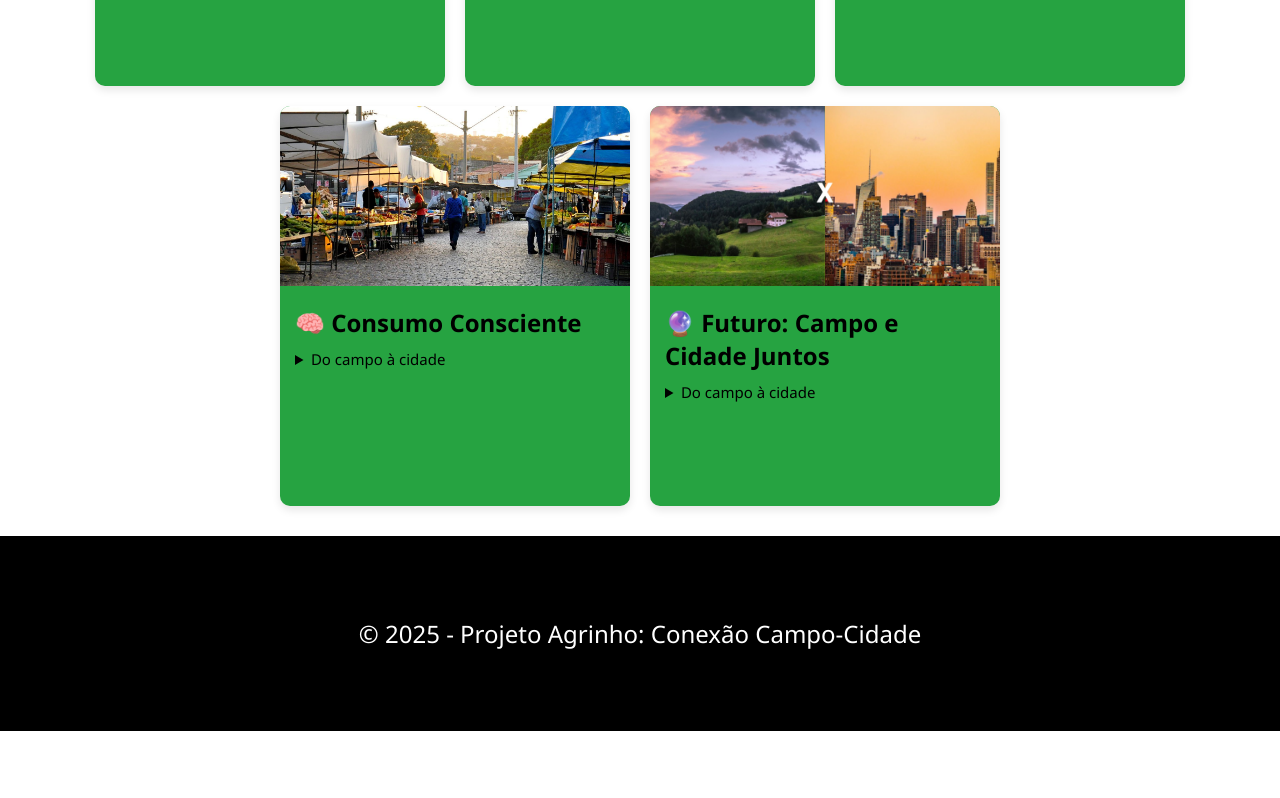
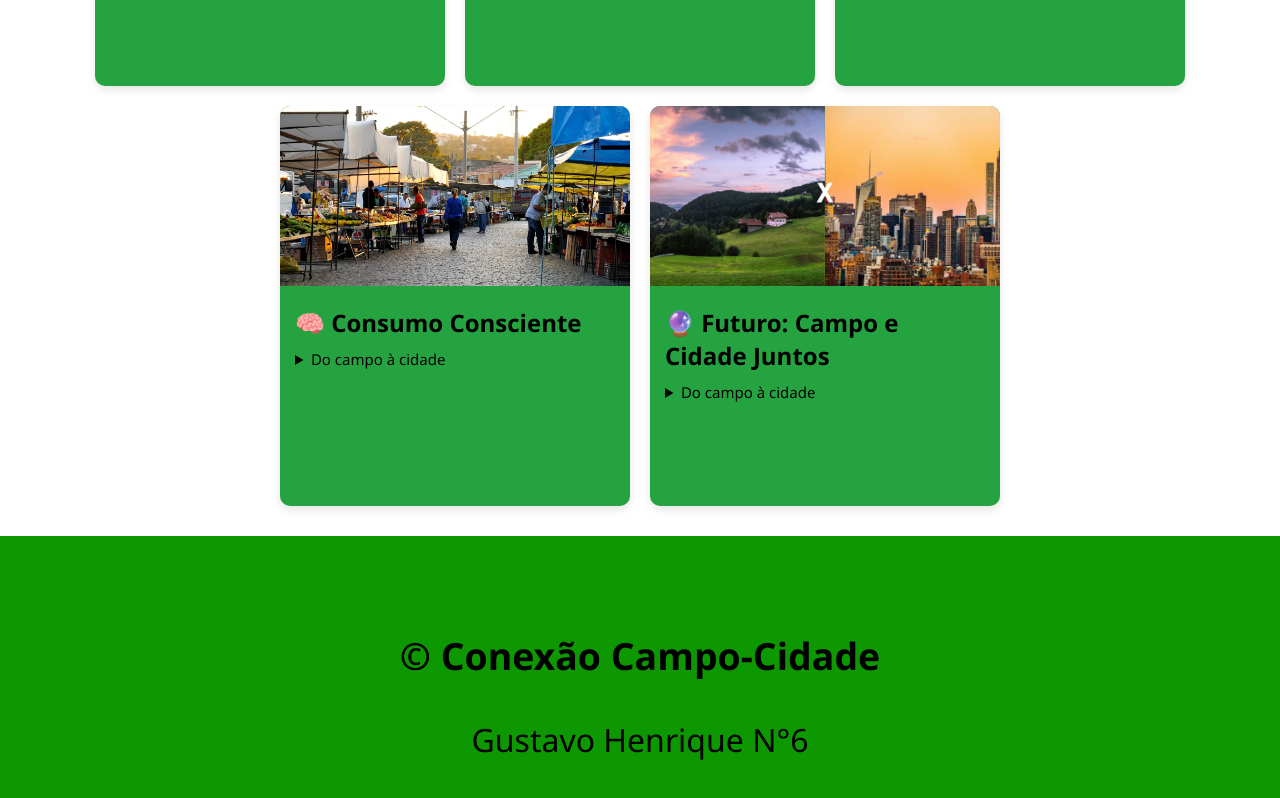
Before and after one commit to DELT444/guri, a plain HTML site: page agrinho do guri/index.html in a window 1280 px wide. Shown: the part 952-1750 px from the top of the page. Before the commit the page ends 1683 px from the top, so only its background shows below. Drawn offline with Linux system fonts and the light colour scheme.

Commit message:
Add files via upload

```diff
--- a/agrinho do guri/index.html
+++ b/agrinho do guri/index.html
@@ -64,11 +64,11 @@
     }
 
     footer {
-      background-color: #000000;
+      background-color: #0d9700;
       padding: 57px;
       text-align: center;
-      font-size: 24px;
-      color: #ffffff;
+      font-size: 32px;
+      color: #000000;
     }
   </style>
 </head>
@@ -88,7 +88,7 @@
       <h2>🤝 Dependência Mútua</h2>
       <details>
         <summary>Do campo à cidade</summary>
-        <p>O campo produz alimentos, matérias-primas e energia para a cidade. Já a cidade oferece tecnologia, serviços, máquinas e produtos que ajudam o campo a se desenvolvers.</p>
+        <p>O campo produz alimentos, matérias-primas e energia para a cidade. Já a cidade oferece tecnologia, serviços, máquinas e produtos que ajudam o campo a se desenvolver.</p>
       </details>
     </div>
   </div>
@@ -180,8 +180,10 @@
 </main>
 
 <footer>
-  <p>&copy; 2025 - Projeto Agrinho: Conexão Campo-Cidade</p>
+  <h3>&copy; Conexão Campo-Cidade </h3>
+  <p>Gustavo Henrique N°6</p>
 </footer>
+
 
 </body>
 </html>
--- a/agrinho do guri/styles.css
+++ b/agrinho do guri/styles.css
@@ -11,6 +11,7 @@
 body {
     font-size: 3rem;
     font-family: 'Montserrat';
+    background-color: #000000;
 }
 
 header {
```
